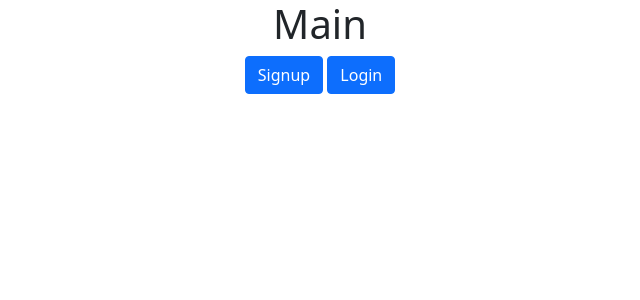
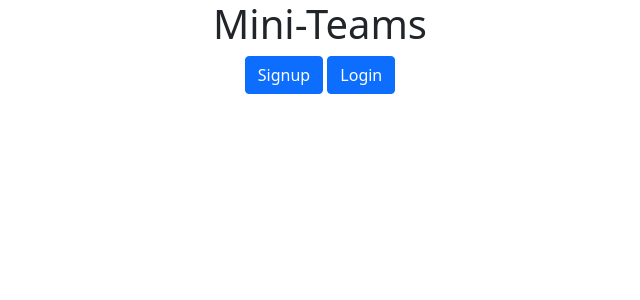
Before and after one commit to latttchc/mini_Teams, a Django app: page /accounts/ in a window 1280 px wide. Shown: the top 300 px of the page, without its empty margins (320-960 px from the left). Run offline with Django 5.2, Linux system fonts and the light colour scheme.

Commit message:
英語に変更

```diff
--- a/templates/index.html
+++ b/templates/index.html
@@ -4,7 +4,7 @@
 {% if request.user.is_authenticated %}
 <div class="h1">MyPage</div>
 {% else %}
-<div class="h1">Main</div>
+<div class="h1">Mini-Teams</div>
 {% endif %}
 {% endblock %}
 
--- a/work/templates/work/index.html
+++ b/work/templates/work/index.html
@@ -41,7 +41,7 @@
     {% endfor %}
 
     <div class="text-center">
-        <a href="{% url 'work:create' account_id=user.account_id %}">新規作成</a>
+        <a href="{% url 'work:create' account_id=user.account_id %}">Create</a>
     </div>
     <div>
         <a href="{% url 'accounts:logout' %}" class="btn btn-primary">Logout</a>
```
Also changed, not shown: db.sqlite3.
